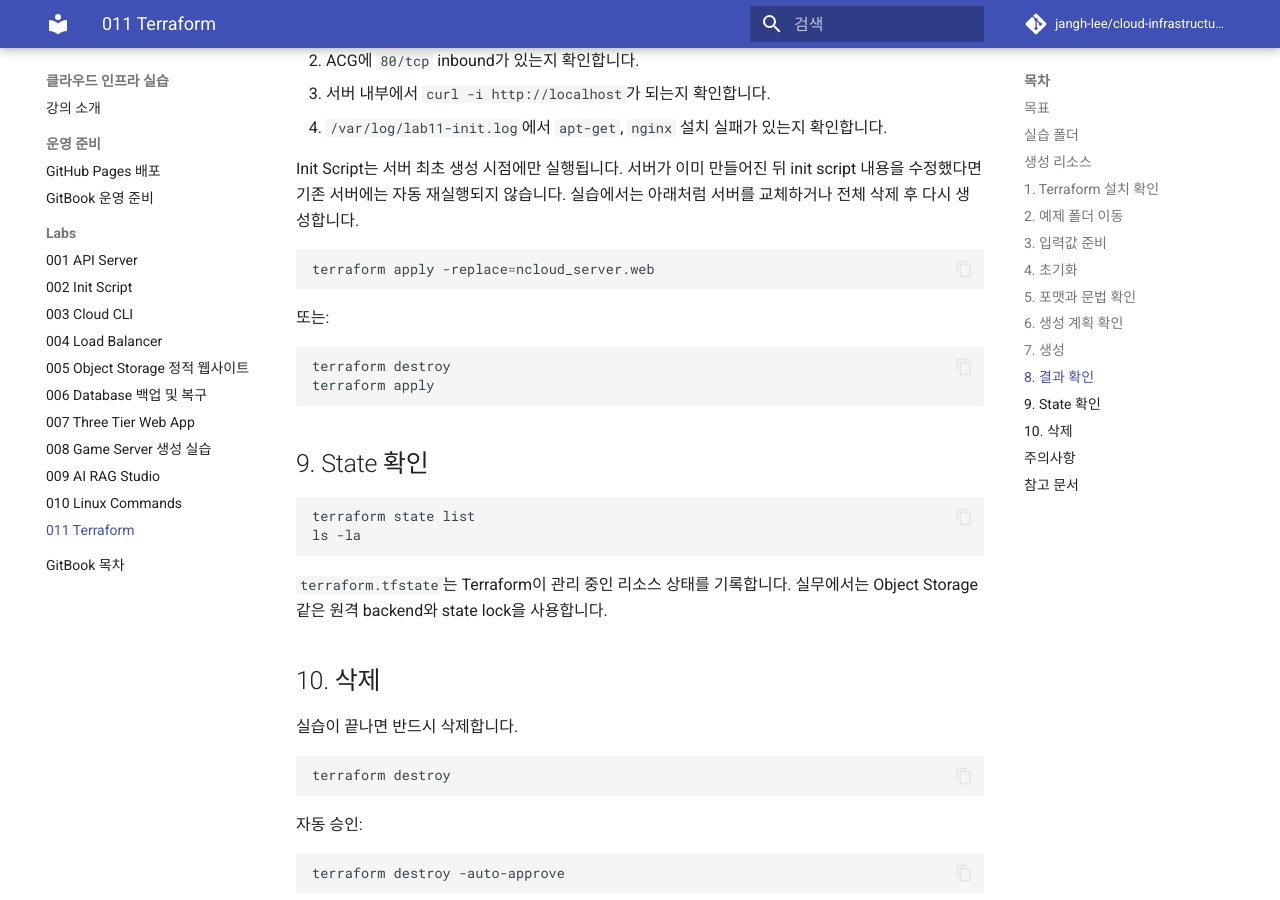
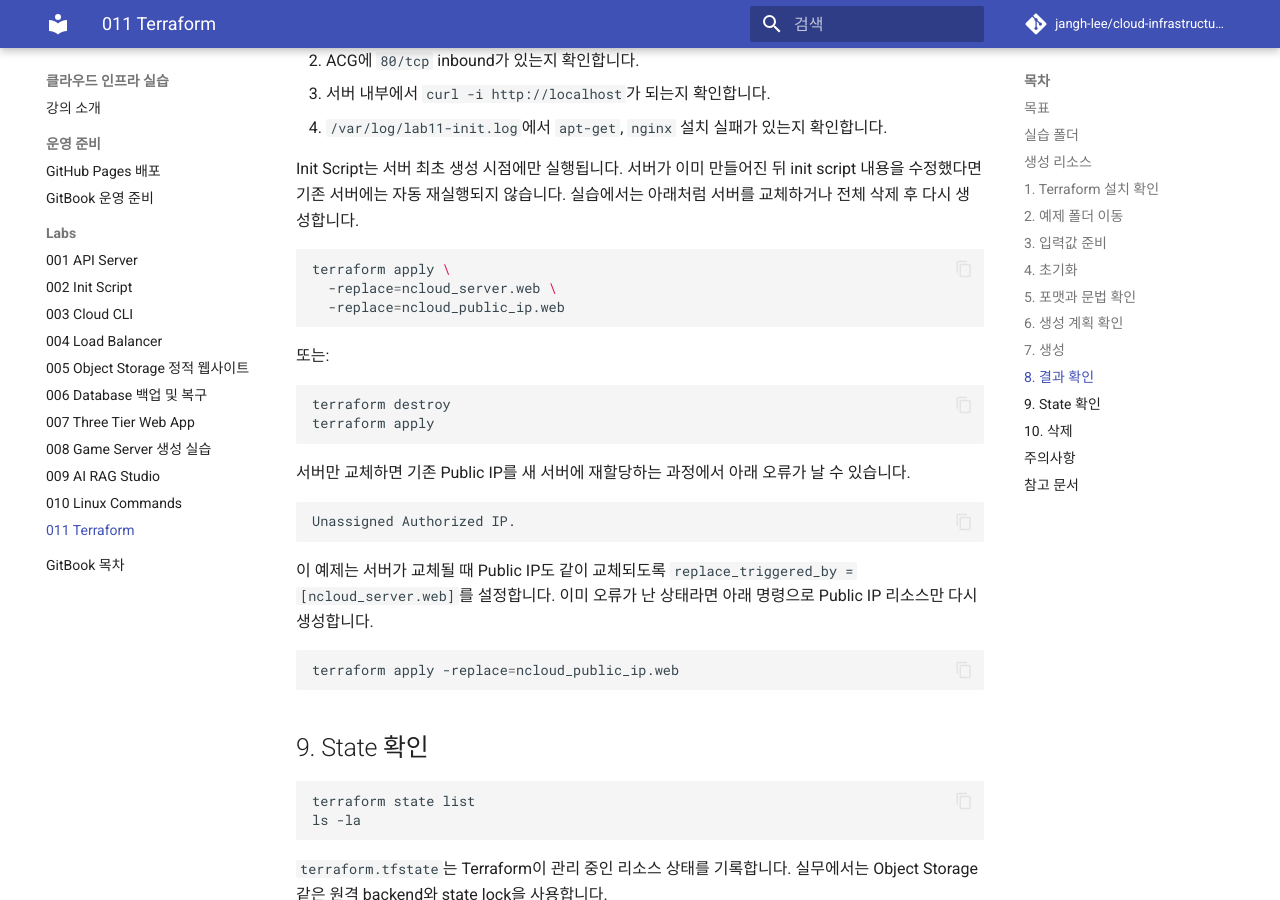
Before and after one commit to jangh-lee/cloud-infrastructure-lecture-example, an MkDocs documentation site: the page built from gitbook/labs/011-terraform.md, in a window 1280 px wide and 900 px high, scrolled down 3843 px. Built offline with MkDocs 1.6.1 and Material for MkDocs 9.7.7, drawn with Linux system fonts in a browser that asks for light colours; comment, search, counter and statistics services are not loaded.

Commit message:
Replace public IP with server in Terraform lab

````diff
--- a/gitbook/labs/011-terraform.md
+++ b/gitbook/labs/011-terraform.md
@@ -175,7 +175,9 @@ curl -i http://localhost
 Init Script는 서버 최초 생성 시점에만 실행됩니다. 서버가 이미 만들어진 뒤 init script 내용을 수정했다면 기존 서버에는 자동 재실행되지 않습니다. 실습에서는 아래처럼 서버를 교체하거나 전체 삭제 후 다시 생성합니다.
 
 ```bash
-terraform apply -replace=ncloud_server.web
+terraform apply \
+  -replace=ncloud_server.web \
+  -replace=ncloud_public_ip.web
 ```
 
 또는:
@@ -183,6 +185,18 @@ terraform apply -replace=ncloud_server.web
 ```bash
 terraform destroy
 terraform apply
+```
+
+서버만 교체하면 기존 Public IP를 새 서버에 재할당하는 과정에서 아래 오류가 날 수 있습니다.
+
+```text
+Unassigned Authorized IP.
+```
+
+이 예제는 서버가 교체될 때 Public IP도 같이 교체되도록 `replace_triggered_by = [ncloud_server.web]`를 설정합니다. 이미 오류가 난 상태라면 아래 명령으로 Public IP 리소스만 다시 생성합니다.
+
+```bash
+terraform apply -replace=ncloud_public_ip.web
 ```
 
 ## 9. State 확인
````
Also changed, not shown: 011-terraform/README.md (+15 -1 lines), 1 other file.
